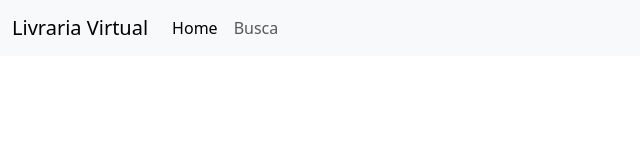
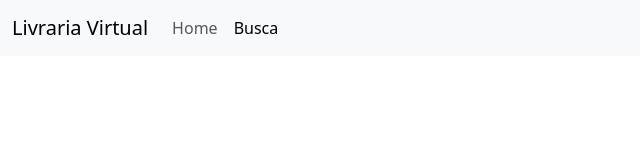
Before and after one commit to vidalYep/Livraria-React-Boostrap, a React (Create React App) app: page /busca in a window 1280 px wide. Shown: the top 160 px of the page, without its empty margins (0-640 px from the left). Built offline with nearby package versions, Linux system fonts and the light colour scheme.

Commit message:
Fix: Conserta bug no Header.js

```diff
--- a/src/components/Header.js
+++ b/src/components/Header.js
@@ -1,11 +1,14 @@
-import { Link } from "react-router-dom";
-export function Header() {
+import React from "react";
+
+export function Header({ AlteraHome = "", AlteraBusca = "" }) {
   return (
-    <nav class="navbar navbar-expand-lg bg-body-tertiary">
-      <div class="container-fluid">
-        <a class="navbar-brand">Livraria Virtual</a>
+    <nav className="navbar navbar-expand-lg bg-body-tertiary">
+      <div className="container-fluid">
+        <a className="navbar-brand" href="/">
+          Livraria Virtual
+        </a>
         <button
-          class="navbar-toggler"
+          className="navbar-toggler"
           type="button"
           data-bs-toggle="collapse"
           data-bs-target="#navbarNav"
@@ -13,17 +16,21 @@
           aria-expanded="false"
           aria-label="Toggle navigation"
         >
-          <span class="navbar-toggler-icon"></span>
+          <span className="navbar-toggler-icon"></span>
         </button>
-        <div class="collapse navbar-collapse" id="navbarNav">
-          <ul class="navbar-nav">
-            <li class="nav-item">
-              <a class="nav-link active" aria-current="page" href="/">
+        <div className="collapse navbar-collapse" id="navbarNav">
+          <ul className="navbar-nav">
+            <li className="nav-item">
+              <a
+                className={`nav-link ${AlteraHome}`}
+                aria-current="page"
+                href="/"
+              >
                 Home
               </a>
             </li>
-            <li class="nav-item">
-              <a class="nav-link" href="/busca">
+            <li className="nav-item">
+              <a className={`nav-link ${AlteraBusca}`} href="/busca">
                 Busca
               </a>
             </li>
--- a/src/pages/Busca.js
+++ b/src/pages/Busca.js
@@ -2,7 +2,7 @@
 export default function Busca() {
   return (
     <div className="Busca">
-      <Header />
+      <Header AlteraBusca="nav-link active" />
     </div>
   );
 }
--- a/src/pages/Home.js
+++ b/src/pages/Home.js
@@ -2,7 +2,7 @@
 export default function Home() {
   return (
     <div className="Home">
-      <Header />
+      <Header AlteraHome="nav-link active" />
     </div>
   );
 }
```
